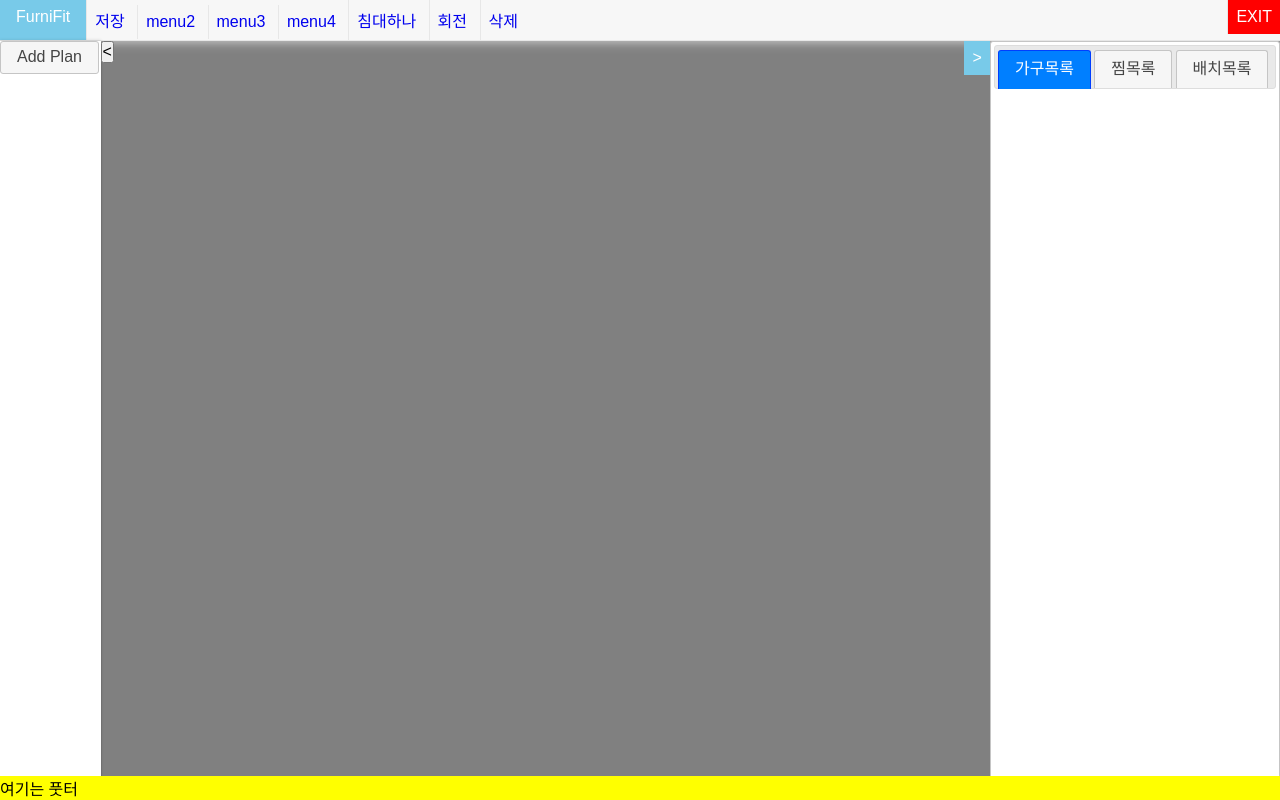
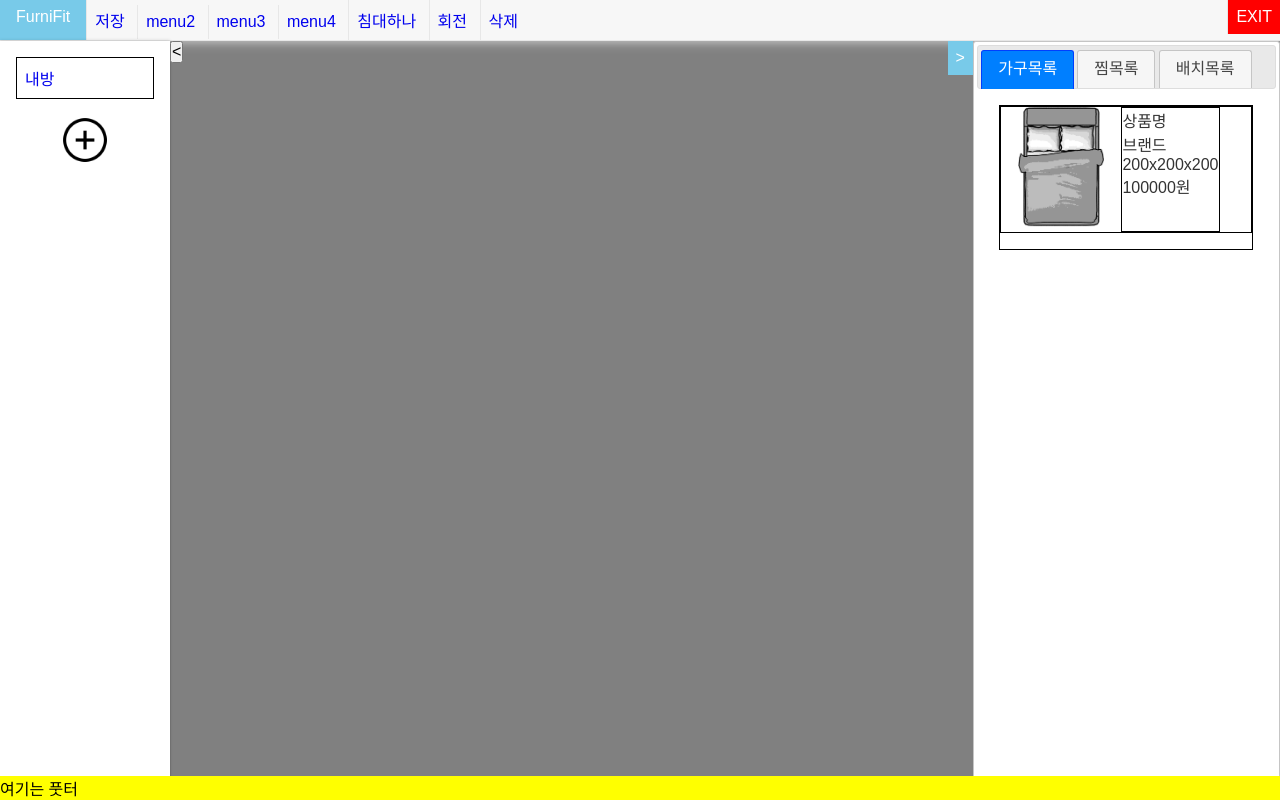
Before and after one commit to vlavla309/furni_planwriter, a plain HTML site: page WebContent/index.html in a window 1280 px wide. Drawn offline with nearby package versions, Linux system fonts and the light colour scheme.

Commit message:
더 빨리

```diff
--- a/WebContent/index.html
+++ b/WebContent/index.html
@@ -63,9 +63,10 @@
 					<div id="planitemTabs">
 				       <ul id="planitems">
 				       <!-- 샘플 ㅎㅎ -->
-						<!-- <li><div class='planitem'><a href='1'>내방</a></div></li> -->
+						<li><div class='planitem'><a href='1'>내방</a></div></li>
 					  </ul>
-					  <button id="newPlanBtn">Add Plan</button>
+					 <!-- <button id="newPlanBtn">Add Plan</button> -->
+					 <a href="#" id="newPlanBtn"><img src="images/plus.png" width=50px;></a>
 					</div>
 					<div id="leftToggle">
 						<button id="leftToggleBtn"><</button>
@@ -84,17 +85,65 @@
 					</div>
 					<div id="rightTabs">
 						<ul>
-							<li><a href="#tab-products">가구목록</a></li>
-							<li><a href="#tab-wishlist">찜목록</a></li>
-							<li><a href="#tab-furnitures">배치목록</a></li>
+							<li><a href="#tabs-1">가구목록</a></li>
+							<li><a href="#tabs-2">찜목록</a></li>
+							<li><a href="#tabs-3">배치목록</a></li>
  						</ul>
-						<div id="tab1" class="tabContent">
+
+ 						<!-- 상품 목록 -->
+						<div id="tabs-1" class="tabContent">
 							<div class="productWrap">
+							<!-- 상품 목록 -->
 								<div class="product">
-
+									<div class="imgWrap">
+									<img src="images/bed.png"/>
+									</div>
+									<div class="infoWrap">
+										<span>상품명</span>
+										<span>브랜드</span>
+										<span>200x200x200</span>
+										<span>100000원</span>
+									</div>
 								</div>
 							</div>
 						</div>
+
+						<!-- 위시리스트 목록 -->
+						<div id="tabs-2" class="tabContent">
+							<div class="productWrap">
+							<!-- 상품 목록 -->
+								<div class="product">
+									<div class="imgWrap">
+									<img src="images/bed.png"/>
+									</div>
+									<div class="infoWrap">
+										<span>상품명</span>
+										<span>브랜드</span>
+										<span>200x200x200</span>
+										<span>100000원</span>
+									</div>
+								</div>
+							</div>
+						</div>
+
+						<!-- 배치 목록 -->
+						<div id="tabs-3" class="tabContent">
+							<div class="productWrap">
+							<!-- 상품 목록 -->
+								<div class="product">
+									<div class="imgWrap">
+									<img src="images/bed.png"/>
+									</div>
+									<div class="infoWrap">
+										<span>상품명</span>
+										<span>브랜드</span>
+										<span>200x200x200</span>
+										<span>100000원</span>
+									</div>
+								</div>
+							</div>
+						</div>
+
 					</div>
 				</div>
 			</div>
@@ -122,6 +171,11 @@
 	<!-- footer 시작 -->
 	<div id="footer">
 		여기는 풋터
+		<div id="furnitureInfoWrap">
+		<div>
+
+		</div>
+		</div>
 	</div>
 	<!-- footer 끝 -->
 
--- a/WebContent/js/planwriter.js
+++ b/WebContent/js/planwriter.js
@@ -60,13 +60,17 @@ $( function() {
 	});
 
 	/*----------------------상품 카테고리 탭----------------------*/
-	$( "#rightTabs" ).tabs({
+	/*$( "#rightTabs" ).tabs({
 		beforeLoad: function( event, ui ) {
 			ui.jqXHR.fail(function() {
 				ui.panel.html("페이지 로드불가!!" );
 			});
 		}
-	});
+	});*/
+
+	$( function() {
+	    $( "#rightTabs" ).tabs();
+	  } );
 
 	// 상품 카테고리 탭 영역 토글 버튼 이벤트처리
 	$( "#rightToggleBtn" ).on( "click", function() {
--- a/WebContent/stylesheet/style.css
+++ b/WebContent/stylesheet/style.css
@@ -1,6 +1,4 @@
 @charset "utf-8";
-
-
 
 *{
 	font-size:16px;
@@ -94,7 +92,8 @@ a{
 	border: 1px solid black;
 	background :white;
 	margin:1em;
-	max-width:120px;
+	padding:0.5em;
+	width:120px;
 	max-height:90px;
 }
 
@@ -103,12 +102,19 @@ a{
 	float:left;
 }
 
+#newPlanBtn{
+	padding:0;
+	background:none;
+	border:none;
+	display:block;
+	margin:auto;
+}
+
 #rightSidebarWrap{
 	height:100%;
 	position:fixed;
 	right:0px;
 }
-
 
 #rightToggle{
 	height:100%;
@@ -122,17 +128,49 @@ a{
 	color :white;
 }
 
-
-
-
 #rightTabs{
 	float:right;
 }
 
 .tabContent{
-	max-height: 30em;
+	heigth:100%;
 	min-height: 30em;
 	overflow: auto;
+}
+
+.productWrap{
+	margin:auto;
+	border:1px solid black;
+}
+
+.product{
+	border:1px solid black;
+	margin:auto;
+	margin-bottom:1em;
+	width:250px;
+	display:flex;
+}
+
+.product .imgWrap{
+	width:120px;
+	height:120px;
+	margin-bottom:0.3em;
+
+}
+
+.product .imgWrap img{
+	margin:auto;
+	height:100%;
+	width:auto;
+	display:block;
+}
+
+.product .infoWrap{
+	border:1px solid black;
+}
+
+.product .infoWrap span{
+	display:block;
 }
 
 #editorWrap{
```
Also changed, not shown: WebContent/js/eventHandler.js (+3 -15 lines), WebContent/images/plus.png (added).
